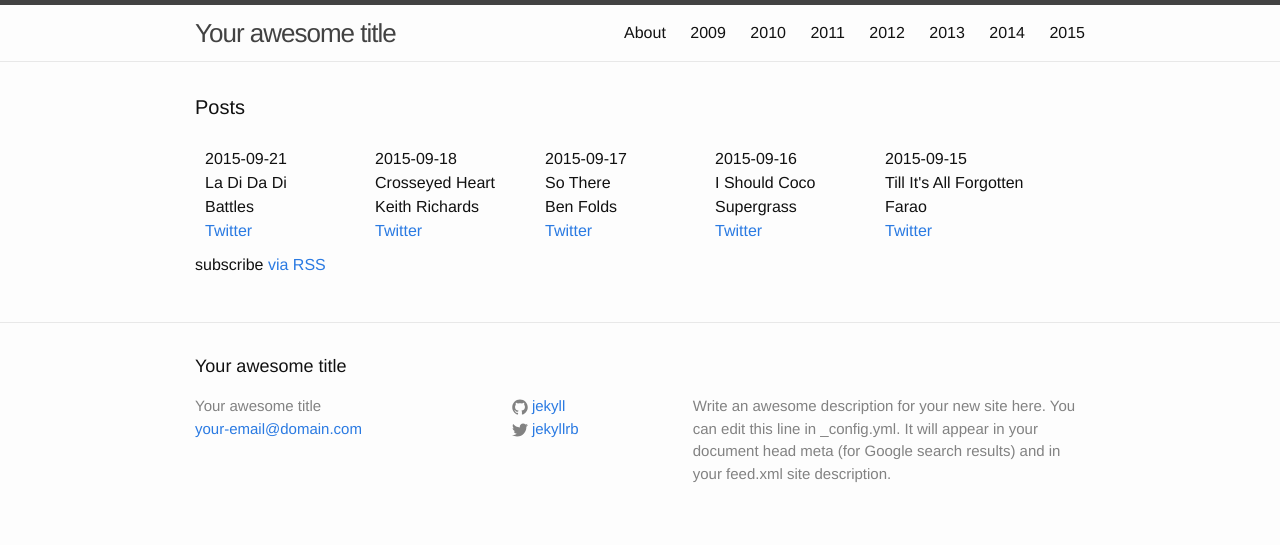
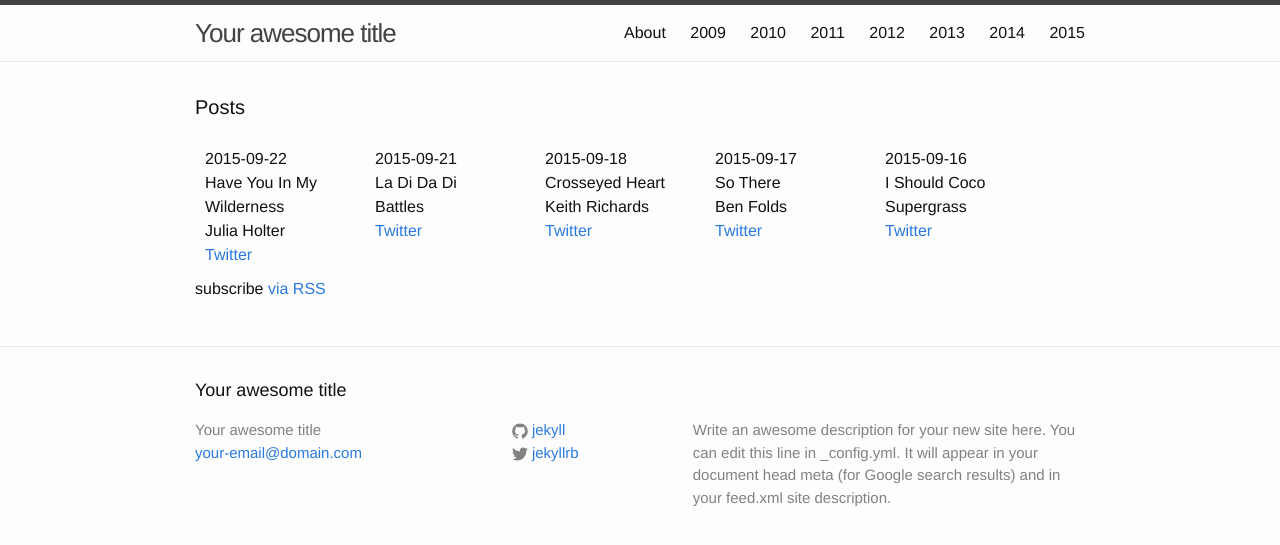
Before and after one commit to karaken12/bbc6musicaotd, a Jekyll site: the page built from site/index.html, in a window 1280 px wide. Shown: the top 545 px of the page. Built offline with Jekyll 4.4.1, drawn with Linux system fonts in a browser that asks for light colours.

Commit message:
Album for 2015-09-21.

```diff
--- a/site/_data/year/2015.yml
+++ b/site/_data/year/2015.yml
@@ -906,3 +906,7 @@
   title: La Di Da Di
   twitter: https://twitter.com/BBC6Music/status/645868270365634560
   spotify-id: 5EKVDFC9xHXLrT90ym194g
+- date: 2015-09-22
+  artist: Julia Holter
+  title: Have You In My Wilderness
+  twitter: https://twitter.com/BBC6Music/status/646230292143951872
```
